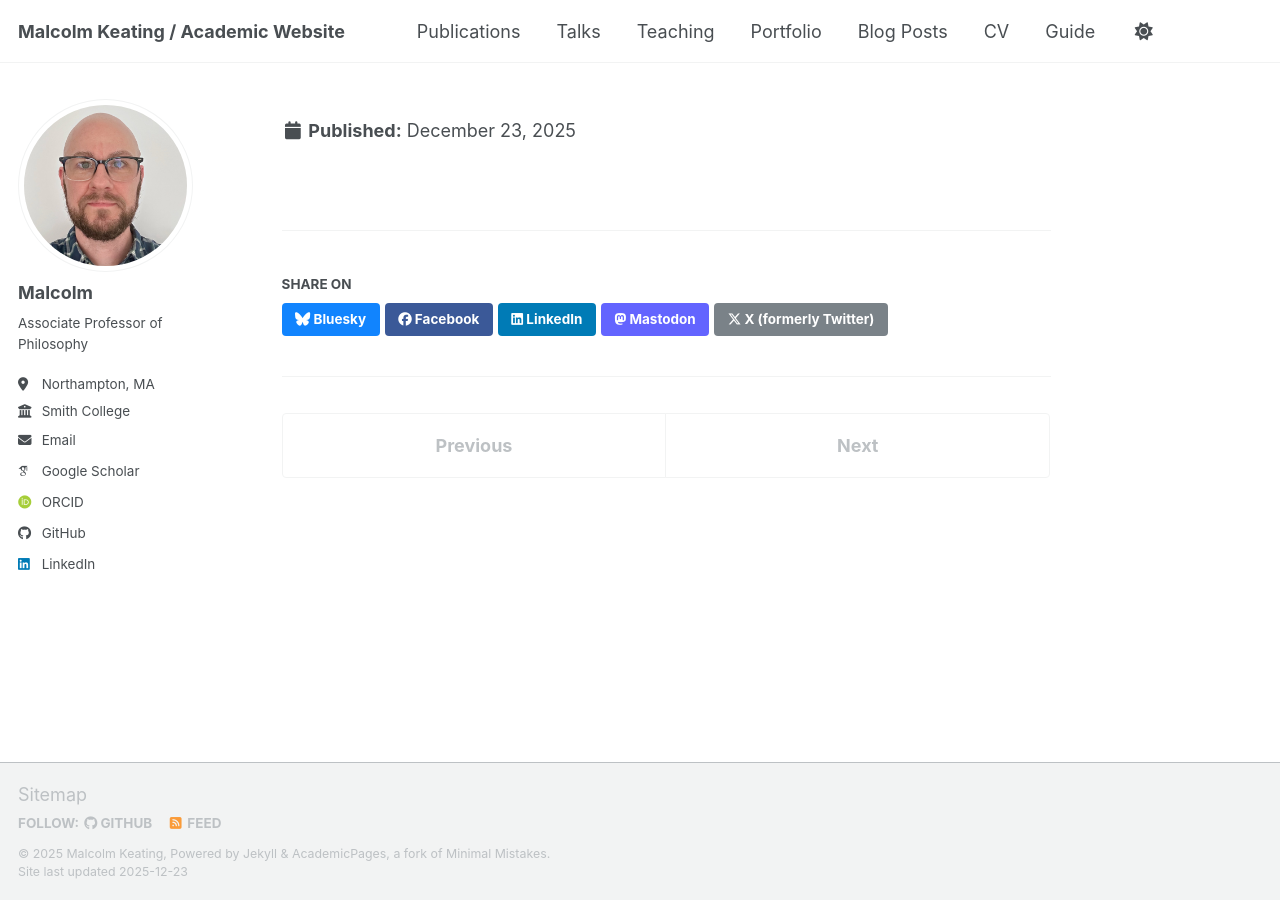
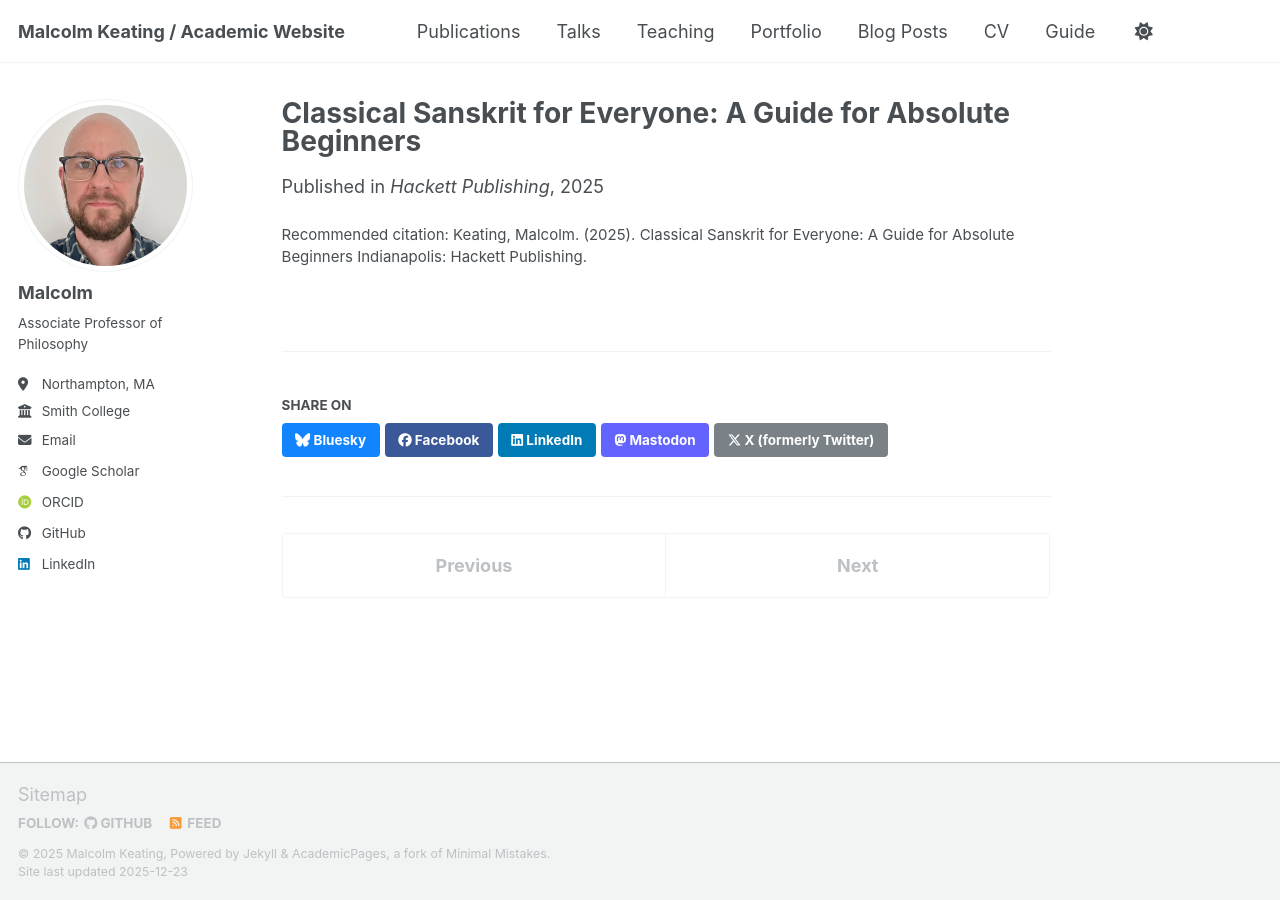
Before and after one commit to malcolmkeating/malcolmkeating.github.io, a Jekyll site: the page built from _publications/2025-02-01-sanskrit.md, in a window 1280 px wide. Built offline with Jekyll 4.4.1, drawn with Linux system fonts in a browser that asks for light colours; some web fonts are replaced; a script bundle is joined from its source files by our own code; library files that are not in the unit come from our copies.

Commit message:
Update 2025-02-01-sanskrit.md

```diff
--- a/_publications/2025-02-01-sanskrit.md
+++ b/_publications/2025-02-01-sanskrit.md
@@ -4,6 +4,6 @@ collection: publications
 category: manuscripts
 permalink: /publication/2025-02-01-sanskrit
 date: 2025-02-01
-venue: 'Hackett Publishing;
+venue: 'Hackett Publishing'
 citation: 'Keating, Malcolm. (2025). Classical Sanskrit for Everyone: A Guide for Absolute Beginners Indianapolis: Hackett Publishing.'
 ---
```
